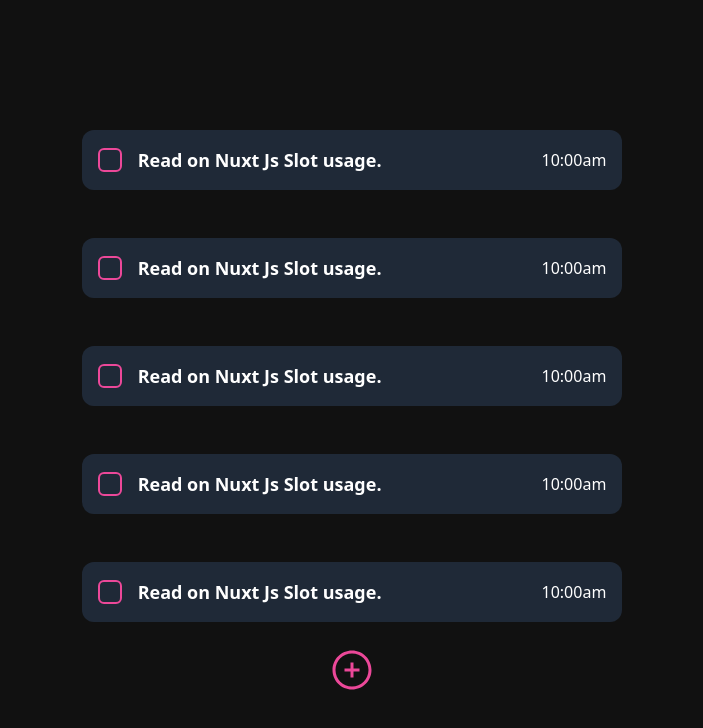
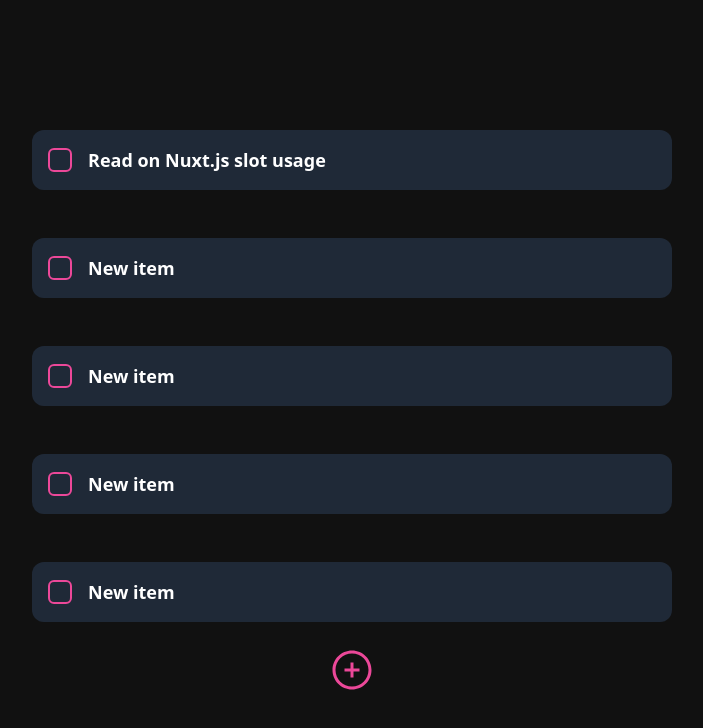
Before and after one commit to Qaudri/tsks-frontend, a Nuxt app: page / in a window 1280 px wide. Shown: the top 728 px of the page, without its empty margins (288-991 px from the left). Built offline with nearby package versions, Linux system fonts and the light colour scheme.

Commit message:
chore: implemented data binding on list items

```diff
--- a/components/Sections/Todo/Container.vue
+++ b/components/Sections/Todo/Container.vue
@@ -15,7 +15,7 @@
 
       <div class="flex items-center justify-center mx-auto">
         <div>
-          <SectionsTodoItem id="listItem"/>
+          <SectionsTodoItem Todo="Read on Nuxt.js slot usage" />
           <SectionsTodoItem id="listItem"/>
           <SectionsTodoItem id="listItem"/>
           <SectionsTodoItem id="listItem"/>
--- a/components/Sections/Todo/Item.vue
+++ b/components/Sections/Todo/Item.vue
@@ -1,24 +1,29 @@
 <template>
   <div>
-    <div class="flex items-center group">
+    <div class="flex items-center justify-center group w-screen">
 
-        <div :class="taskItem ? 'block' : 'hidden' "
-        class="p-4 bg-gray-800 flex items-center justify-center rounded-xl my-6">
+        <div
+          class="p-4 bg-gray-800 flex items-center rounded-xl my-6 md:w-1/2 w-5/6">
 
-          <img :class="is_completed ? 'block' : 'hidden' " :src="require('@/assets/images/checked_checkbox.svg')" alt="" class="h-8 w-8">
 
-          <div :class="is_completed ? 'hidden' : 'block'"  @click="taskComplete" title="Mark as complete"
+          <img :class="is_completed ? 'block' : 'hidden' " @click="taskComplete"
+          :src="require('@/assets/images/checked_checkbox.svg')" alt="" class="h-6 w-6">
+
+
+          <div :class="is_completed ? 'hidden' : 'block'"  @click="taskComplete"
+          title="Mark as complete"
           class="h-6 w-6 border-2 border-pink-500 bg-transparent rounded-md cursor-pointer">
 
           </div>
 
-          <div class="text-white font-semibold text-base md:text-lg mx-4">
-            Read on Nuxt Js Slot usage.
+          <div  :class="is_completed ? 'opacity-40' : 'opacity-100' "
+           class="text-white font-semibold text-base md:text-lg mx-4">
+            {{Todo}}
           </div>
 
-          <div class="md:ml-36 text-white">
+          <!-- <div class="text-white">
             10:00am
-          </div>
+          </div> -->
 
         </div>
 
@@ -32,6 +37,16 @@
 
 <script>
 export default {
+
+  props: {
+
+    Todo: {
+      title: String,
+      default: 'New item'
+    }
+
+  },
+
   data(){
     return{
       is_completed: false,
@@ -41,11 +56,7 @@ export default {
 
   methods: {
     taskComplete(){
-      this.is_completed = !this.is_completed,
-
-      setTimeout(() => {
-        this.taskItem = !this.taskItem
-      }, 1000);
+      this.is_completed = !this.is_completed
     },
 
     deleteItem(){
```
Also changed, not shown: assets/images/checked_checkbox.svg.
